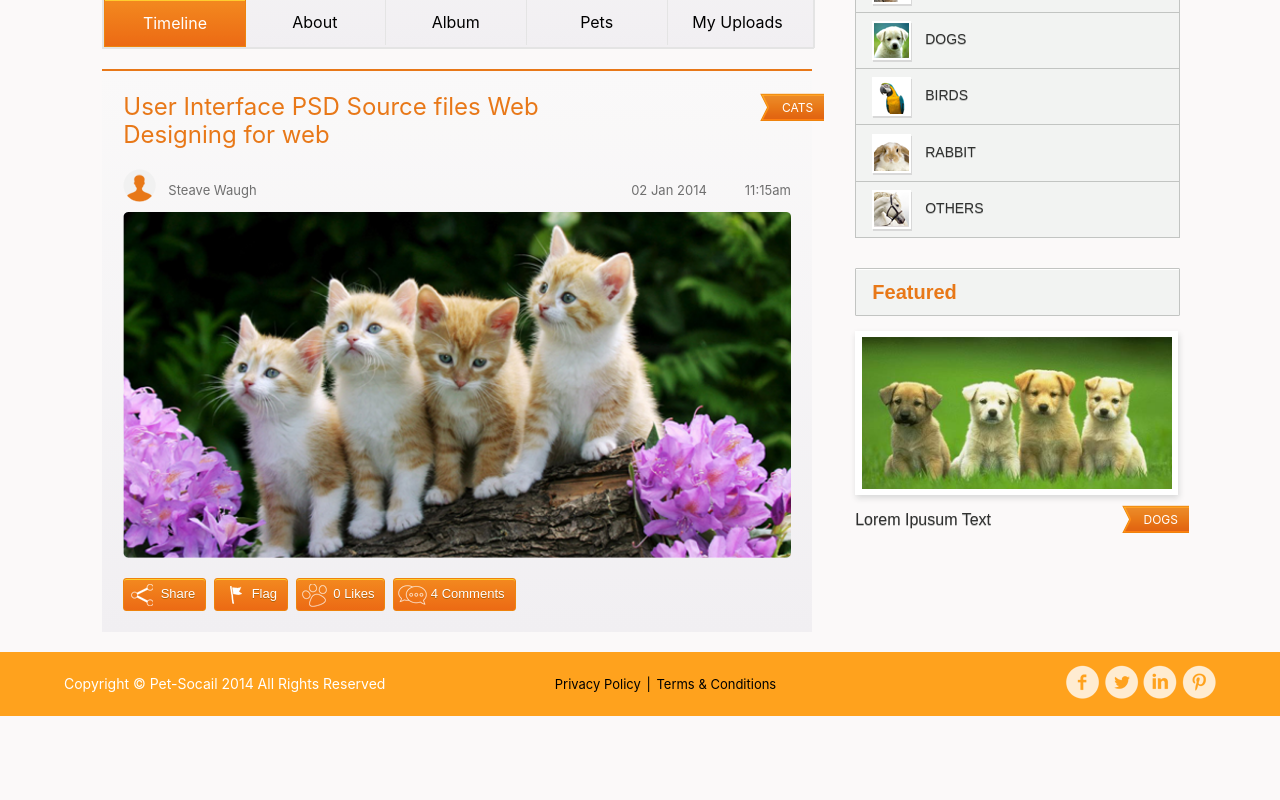
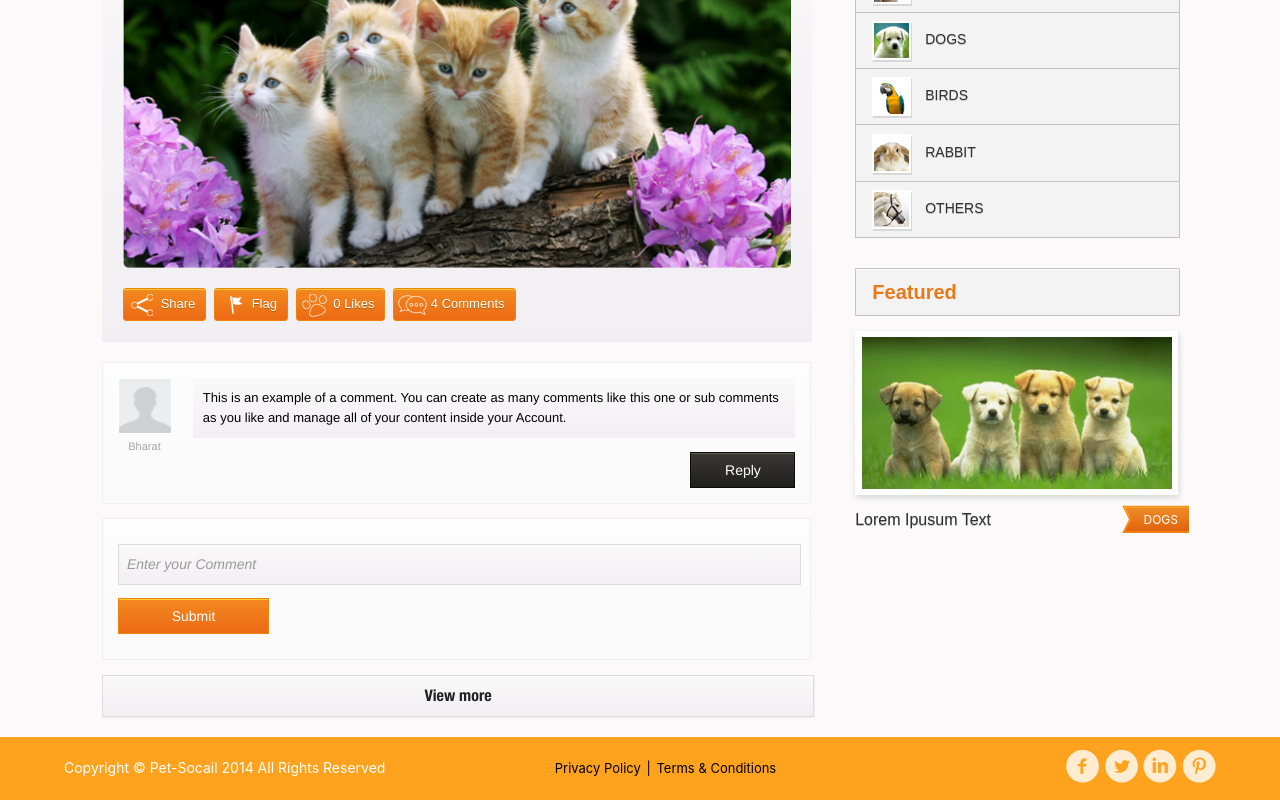
Before and after one commit to saksham-johri/Pet_Social, a React (Create React App) app in the folder frontend/: page /timeline in a window 1280 px wide. Shown: the part 339-1139 px from the top of the page. Before the commit the page ends 1055 px from the top, so only its background shows below. Built offline with nearby package versions, Linux system fonts and the light colour scheme; the HTML template or start-up script is replaced by a standard one.

Commit message:
update 19.09.20

```diff
--- a/frontend/src/App.js
+++ b/frontend/src/App.js
@@ -4,18 +4,20 @@ import { BrowserRouter as Router, Switch, Route } from "react-router-dom";
 import "./App.css";
 import Login from "./Screen/Login/Login";
 import Register from "./Screen/Register/Register";
+import SinglePost from "./Screen/SinglePost/SinglePost";
 import Timeline from "./Screen/Timeline/Timeline";
 
 function App() {
   return (
     <>
-      <Router>
+      {/* <Router>
         <Switch>
           <Route path="/" exact component={Login} />
           <Route path="/signup" exact component={Register} />
           <Route path="/timeline" exact component={Timeline} />
         </Switch>
-      </Router>
+      </Router> */}
+      <SinglePost/>
     </>
   );
 }
--- /dev/null
+++ b/frontend/src/Components/AddComment.jsx
@@ -0,0 +1,20 @@
+import React from "react";
+
+export default function AddComment() {
+  return (
+    <>
+      <div className="cmnt_div1">
+        <input
+          type="text"
+          placeholder="Enter your Comment"
+          className="cmnt_bx1"
+        />
+        <input
+          type="submit"
+          className="sub_bttn1"
+          defaultValue="Submit Comment"
+        />
+      </div>
+    </>
+  );
+}
--- /dev/null
+++ b/frontend/src/Components/Comment.jsx
@@ -0,0 +1,49 @@
+import React, { useState } from "react";
+
+export default function Comment() {
+  const [replyState, changeReplyState] = useState("");
+
+  return (
+    <>
+      <li>
+        <div className="list_image">
+          <div className="image_sec">
+            <img src="images/post_img.png" />
+          </div>
+          <div className="image_name">Bharat</div>
+        </div>
+        <div className="list_info">
+          This is an example of a comment. You can create as many comments like
+          this one or sub comments as you like and manage all of your content
+          inside your Account.
+        </div>
+        <input
+          onClick={() =>
+            changeReplyState(() => {
+              return replyState === "" ? (
+                <div className="cmnt_div">
+                  <input
+                    type="text"
+                    placeholder="Add a Comment"
+                    className="cmnt_bx"
+                  />
+                  <input
+                    type="submit"
+                    className="sub_bttn"
+                    defaultValue="Submit Comment"
+                  />
+                </div>
+              ) : (
+                ""
+              );
+            })
+          }
+          type="button"
+          defaultValue="Reply"
+          className="black_btn"
+        />
+        {replyState}
+      </li>
+    </>
+  );
+}
--- /dev/null
+++ b/frontend/src/Screen/SinglePost/SinglePost.jsx
@@ -0,0 +1,46 @@
+import React from "react";
+import AddComment from "../../Components/AddComment";
+import Categories from "../../Components/Categories";
+import Featured from "../../Components/Featured";
+import Footer from "../../Components/Footer";
+import Header from "../../Components/Header";
+import InviteFriendsBtn from "../../Components/InviteFriendsBtn";
+import Post from "../../Components/Post";
+import UploadPostBtn from "../../Components/UploadPostBtn";
+import Comment from "../../Components/Comment";
+
+export default function SinglePost() {
+  return (
+    <>
+      <meta charSet="utf-8" />
+      <title>Singal Post</title>
+      <Header />
+      <div className="container">
+        <div className="content">
+          <div className="content_rgt">
+            <UploadPostBtn />
+            <InviteFriendsBtn />
+            <Categories />
+            <Featured />
+          </div>
+          <div className="content_lft">
+            <Post />
+            <div className="contnt_3">
+              <ul>
+                <Comment />
+
+                <li>
+                  <AddComment />
+                </li>
+              </ul>
+              <div className="view_div">
+                <a href="#">View more</a>
+              </div>
+            </div>
+          </div>
+        </div>
+      </div>
+      <Footer />
+    </>
+  );
+}
```
